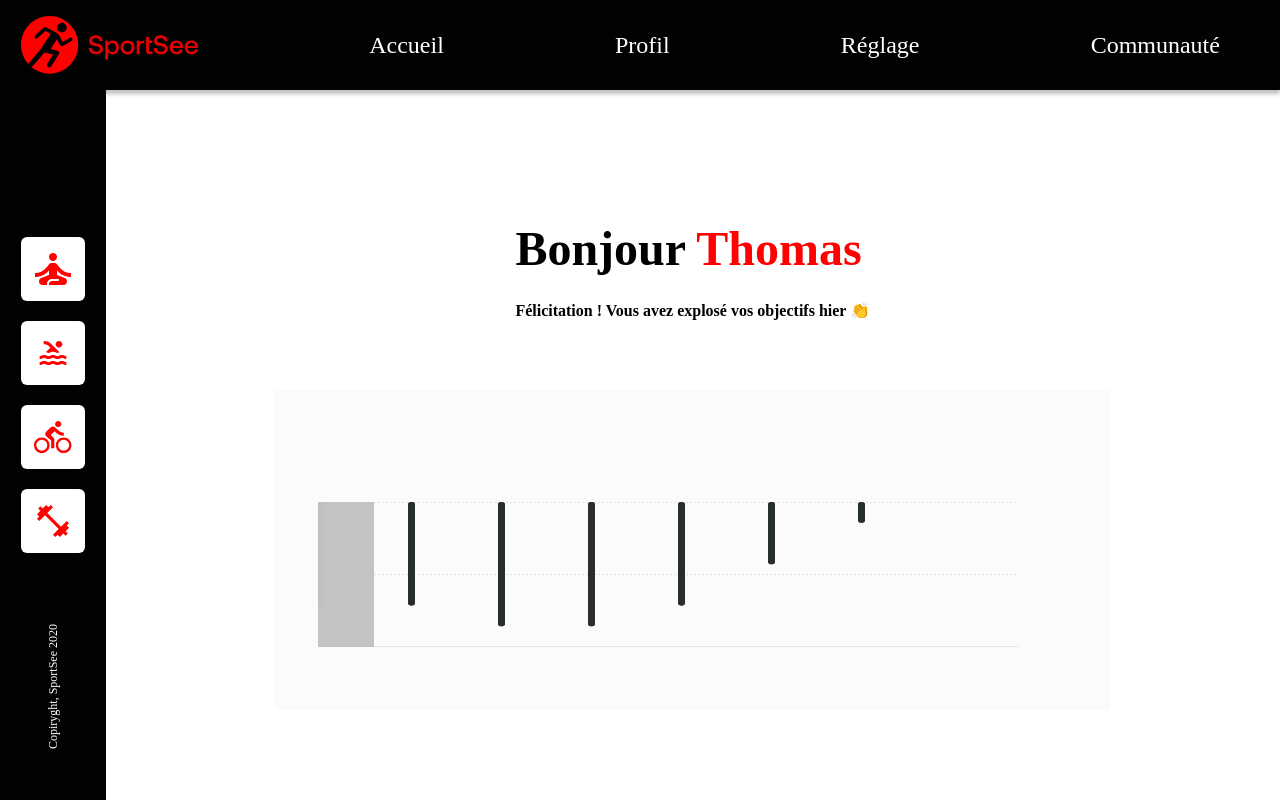
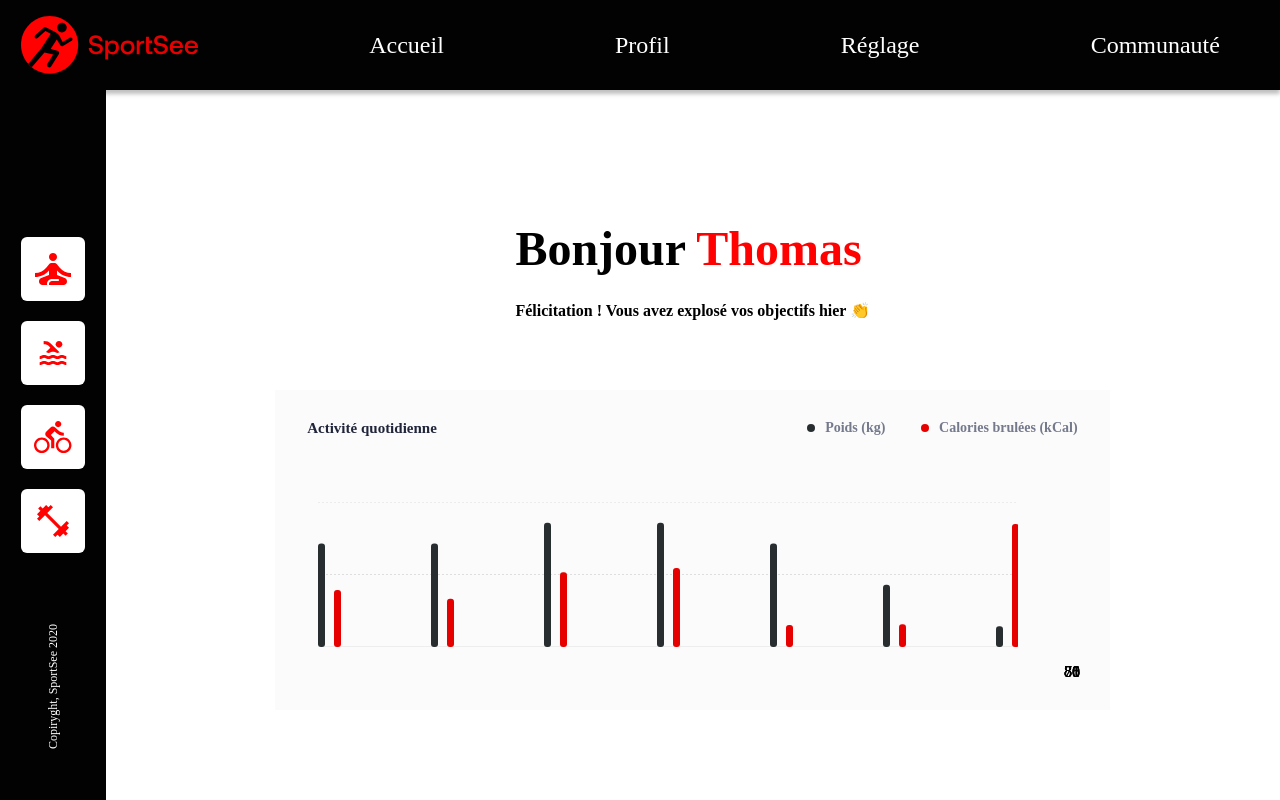
Before and after one commit to Matthieu-Mary/P12-SportSee, a React (Vite) app in the folder SportSee-Front/: page / in a window 1280 px wide. Built offline with nearby package versions, Linux system fonts and the light colour scheme.

Commit message:
purchase chartBar

```diff
--- a/SportSee-Front/src/components/DailyActivities.tsx
+++ b/SportSee-Front/src/components/DailyActivities.tsx
@@ -7,20 +7,23 @@ type Props = {};
 function DailyActivities({}: Props) {
   const [data] = useState(USER_ACTIVITY[0]);
   const sessions = data.sessions;
-  //   const num: any[] = [1, 2, 3, 4, 5, 6, 7, 8, 9, 10];
   const days: string[] = sessions.map((session) => session.day);
   const weight: number[] = sessions.map((session) => session.kilogram);
   const minWeight: number =
     Math.min(...weight) > 1 ? Math.min(...weight) - 1 : 0;
   const maxWeight: number = Math.max(...weight) + 1;
+  const averageWeight: number = Math.round(((maxWeight - minWeight )/ 2) + minWeight)
   // CI-DESSOUS A REVOIR ...
   const cal: number[] = sessions.map((session) => session.calories);
-  const minCal: number = Math.min(...cal);
-  const maxCal: number = Math.max(...cal);
+  const minCal: number = Math.min(...cal) > 50 ? Math.min(...cal) - 50 : 0;
+  const maxCal: number = Math.max(...cal) + 50;
 
   const svgRef: any = useRef();
 
   useEffect(() => {
+    // Reset graph if data change
+    svgRef.current.innerHTML = "";
+
     // Setting up Svg containers
     // WRAPPER OF THE CHART
     const wWrapper: number = 835;
@@ -43,9 +46,32 @@ function DailyActivities({}: Props) {
       .attr("y", 112);
 
     // SET THE 3 HORIZONTAL LINES ON THE GRAPH
-    const baseLine = globalChart.append("line").classed("line", true).attr("x1", 0).attr("y1", hGlobalChart).attr("x2", wGlobalChart).attr("y2", hGlobalChart).attr("stroke", "#DEDEDE");
-    const middleLine = globalChart.append("line").classed("line", true).attr("x1", 0).attr("y1", hGlobalChart/2).attr("x2", wGlobalChart).attr("y2", hGlobalChart/2).attr("stroke", "#DEDEDE").attr("stroke-dasharray", 2);
-    const lastLine =  globalChart.append("line").classed("line", true).attr("x1", 0).attr("y1", 0).attr("x2", wGlobalChart).attr("y2", 0).attr("stroke", "#DEDEDE").attr("stroke-dasharray", 2);
+    const baseLine = globalChart
+      .append("line")
+      .classed("line", true)
+      .attr("x1", 0)
+      .attr("y1", hGlobalChart)
+      .attr("x2", wGlobalChart)
+      .attr("y2", hGlobalChart)
+      .attr("stroke", "#DEDEDE");
+    const middleLine = globalChart
+      .append("line")
+      .classed("line", true)
+      .attr("x1", 0)
+      .attr("y1", hGlobalChart / 2)
+      .attr("x2", wGlobalChart)
+      .attr("y2", hGlobalChart / 2)
+      .attr("stroke", "#DEDEDE")
+      .attr("stroke-dasharray", 2);
+    const lastLine = globalChart
+      .append("line")
+      .classed("line", true)
+      .attr("x1", 0)
+      .attr("y1", 0)
+      .attr("x2", wGlobalChart)
+      .attr("y2", 0)
+      .attr("stroke", "#DEDEDE")
+      .attr("stroke-dasharray", 2);
 
     // GROUP CHART
     const wGroupChart: number = 56;
@@ -59,38 +85,93 @@ function DailyActivities({}: Props) {
       .classed("bar", true);
 
     // SET BACKGROUND TO THE SELECTED GROUPE CHART
-    groupChart
-      .append("rect")
-      .attr("x", 0)
-      .attr("y", 0)
-      .attr("width", wGroupChart)
-      .attr("height", hGroupChart)
-      .style("fill", "#C4C4C4")
-      .attr("opacity", 0.5);
+    // groupChart
+    //   .append("rect")
+    //   .attr("x", 0)
+    //   .attr("y", 0)
+    //   .attr("width", wGroupChart)
+    //   .attr("height", hGroupChart)
+    //   .style("fill", "#C4C4C4")
+    //   .attr("opacity", 0.5);
 
+    //Setting the scaling
     // WEIGHT BAR CHART
     groupChart
       .append("rect")
-      .attr("x", (d, i) => i * 90)
-      .attr("y", 0)
+      .attr("x", (d, i) => i * (13 + wGlobalChart / sessions.length))
+      .attr(
+        "y",
+        (d, i) =>
+          hGlobalChart -
+          ((d.kilogram - minWeight) / (maxWeight - minWeight)) * hGlobalChart
+      )
       .attr("width", 7)
-      .attr("height", (d, i) => (d.kilogram-minWeight)/(maxWeight-minWeight)*hGlobalChart)
+      .attr(
+        "height",
+        (d, i) =>
+          ((d.kilogram - minWeight) / (maxWeight - minWeight)) * hGlobalChart
+      )
       .attr("rx", 3)
       .attr("ry", 3)
       .style("fill", "#282D30");
 
     // CALORIES BAR CHART
-
-    //Setting the scaling
+    groupChart
+      .append("rect")
+      .attr("x", (d, i) => i * (13 + wGlobalChart / sessions.length) + 16)
+      .attr(
+        "y",
+        (d, i) =>
+          hGlobalChart -
+          ((d.calories - minCal) / (maxCal - minCal)) * hGlobalChart
+      )
+      .attr("width", 7)
+      .attr(
+        "height",
+        (d, i) => ((d.calories - minCal) / (maxCal - minCal)) * hGlobalChart
+      )
+      .attr("rx", 3)
+      .attr("ry", 3)
+      .style("fill", "#E60000");
 
     // Setting the axes
+    // const xScale = barChartWrapper
+    //   .append("g")
+    //   .classed("dates", true)
+    //   .selectAll("date")
+    //   .data(sessions)
+    //   .enter()
+    //   .append("text")
+    //   .classed("dates", true)
+    //   .text((d, i) => d.day)
+    //   .attr("x", (d, i) => i *(13 + wGlobalChart / sessions.length) + 12 )
+    //   .attr("y", 142 + hGlobalChart);
+
+    const yScale = barChartWrapper
+      .append("g")
+      .classed("weights", true)
+      .selectAll("weights")
+      .data(sessions)
+      .enter()
+      .append("text")
+      .classed("weight", true)
+      .text((d, i) => d.kilogram)
+      .attr("x", 789 )
+      .attr("y", 142 + hGlobalChart);
 
     //Setting up the svg data
   }, [data]);
 
   return (
-    <div>
-      <svg ref={svgRef}></svg>
+    <div className="barChart-container">
+      <p className="activity-legend">Activité quotidienne</p>
+      <p className="activity-weight">
+        <div></div>Poids (kg)
+      </p>
+      <p className="activity-cal">
+        <div></div>Calories brulées (kCal)
+      </p>
+      <svg className="barChart" ref={svgRef}></svg>
     </div>
   );
 }
--- a/SportSee-Front/src/styles/components/_charts.scss
+++ b/SportSee-Front/src/styles/components/_charts.scss
@@ -0,0 +1,48 @@
+.barChart-container {
+    position: relative;
+    .activity-legend {
+        position: absolute;
+        top: calc(50% - 24px/2 - 124px);
+        left: 3.83%;
+        font-size: 15px;
+        font-weight: bold;
+        line-height: 24px;
+        color: #20253A;
+    }
+    .activity-weight {
+        display: inline-flex;
+        align-items: center;
+        position: absolute;
+        left: 63.7%;
+        top: calc(50% - 24px/2 - 124px);
+        color: #74798C;
+        font-size: 14px;
+        line-height: 24px;
+        font-weight: bold;
+        div {
+            width: 8px;
+            height: 8px;
+            border-radius: 50%;
+            background-color: #282D30;
+            margin-right: 10px;
+        }
+    }
+    .activity-cal {
+        display: inline-flex;
+        align-items: center;
+        position: absolute;
+        left: 77.35%;
+        top: calc(50% - 24px/2 - 124px);
+        color: #74798C;
+        font-size: 14px;
+        line-height: 24px;
+        font-weight: bold;
+        div {
+            width: 8px;
+            height: 8px;
+            border-radius: 50%;
+            background-color: #E60000;
+            margin-right: 10px;
+        }
+    }
+}
```
